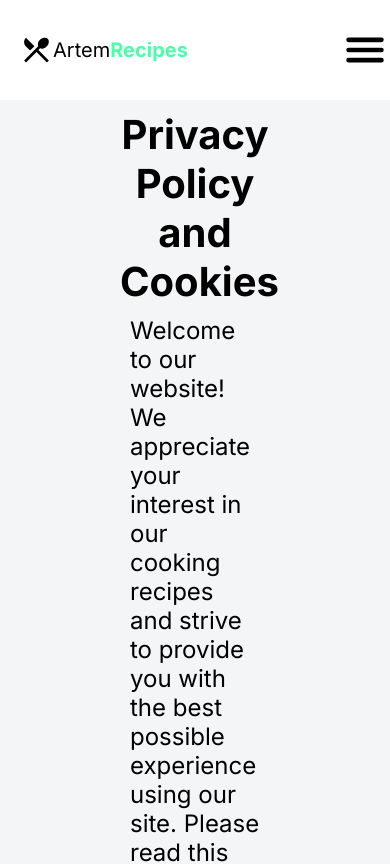
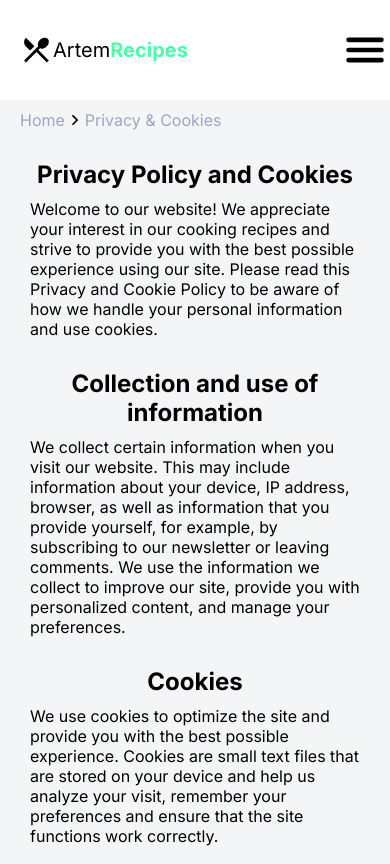
Before and after one commit to Artem047/recipes, a React (Vite) app: page /privacy in a window 390 px wide. Shown: the top 864 px of the page. Built offline with nearby package versions, Linux system fonts and the light colour scheme; no server answers; sample sign-in values are in the browser's storage.

Commit message:
сделал адаптацию для страницы privacy&cookies

```diff
--- a/src/pages/PrivacyCookies/PrivacyCookies.module.css
+++ b/src/pages/PrivacyCookies/PrivacyCookies.module.css
@@ -27,3 +27,20 @@
     padding: 10px;
     font-size: 24px;
 }
+
+@media (max-width: 875px){
+    .privacy{
+        padding: 110px 20px;
+    }
+}
+@media (max-width: 450px){
+    .privaci-text h2{
+        font-size: 24px;
+    }
+    .privaci-text h3{
+        font-size: 24px;
+    }
+    .privaci-text section p{
+        font-size: 16px;
+    }
+}
```
